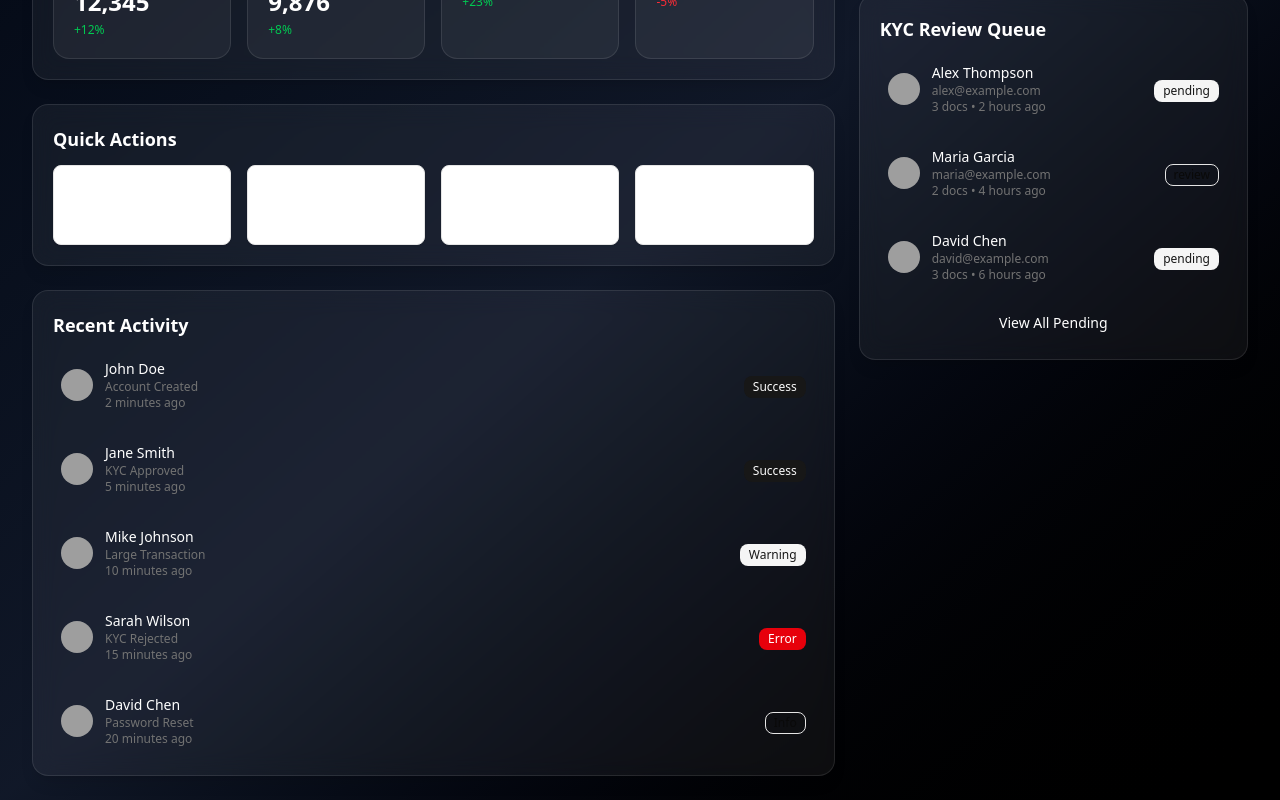
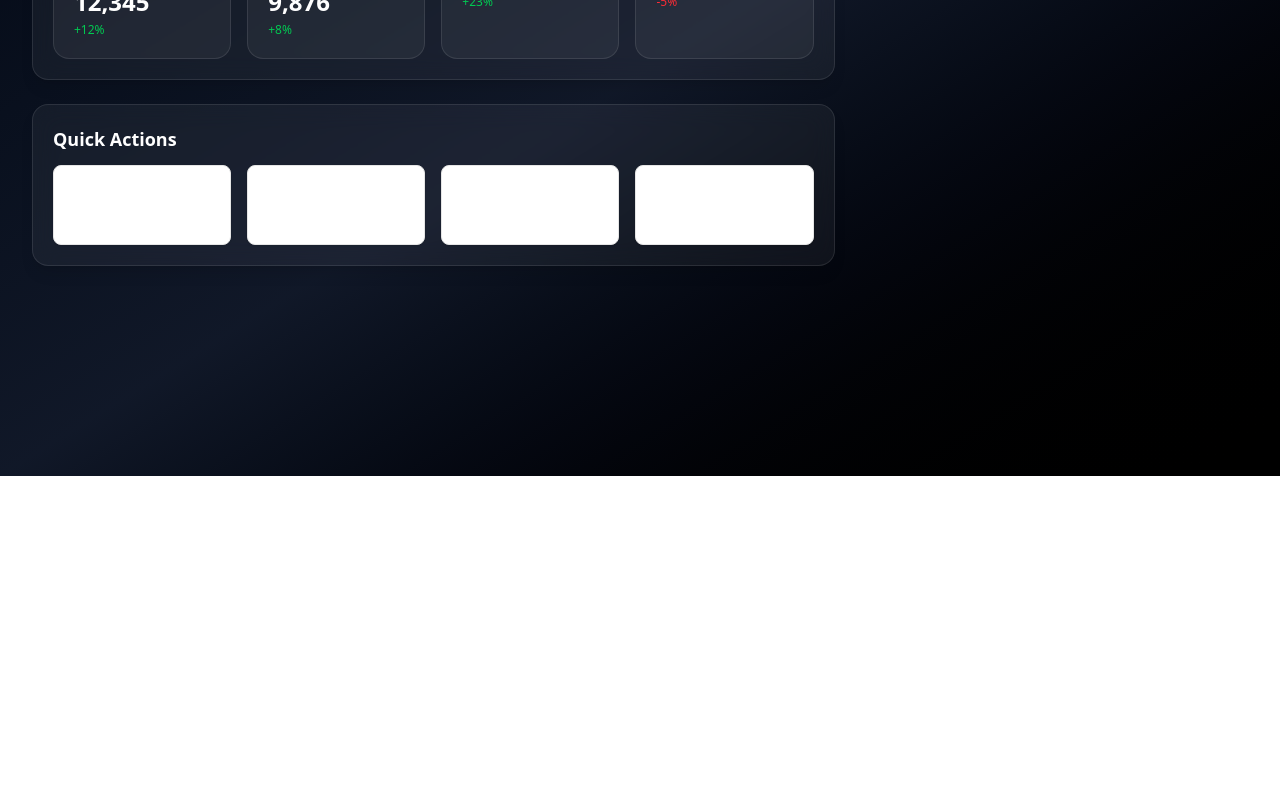
Before and after one commit to rdghostmann/ledgerApp, a Next.js app: page /admin in a window 1280 px wide. Shown: the part 324-1124 px from the top of the page. After the commit the page ends 800 px from the top, so only its background shows below. Built offline with nearby package versions, Linux system fonts and the light colour scheme; grey boxes are pictures that could not be loaded.

Commit message:
addstuff for Admin II

```diff
--- a/app/admin/AdminPage.jsx
+++ b/app/admin/AdminPage.jsx
@@ -212,7 +212,7 @@ export default function AdminDashboard({ recentCustomers = [] }) {
             </div>
 
             {/* Recent Activity */}
-            <div className="bg-white/5 backdrop-blur-md border border-white/10 p-5 rounded-2xl shadow-lg">
+            <div className="hidden bg-white/5 backdrop-blur-md border border-white/10 p-5 rounded-2xl shadow-lg">
               <h2 className="text-lg font-semibold mb-3">Recent Activity</h2>
               <div className="space-y-4">
                 {recentActivity.map((item) => (
@@ -257,7 +257,7 @@ export default function AdminDashboard({ recentCustomers = [] }) {
           </div>
 
           {/* Right Column (Recent Customers + KYC Queue) */}
-          <div className="space-y-6">
+          <div className="hidden space-y-6">
             {/* Recent Customers */}
             <div className="bg-white/5 backdrop-blur-md border border-white/10 p-5 rounded-2xl shadow-lg">
               <h2 className="text-lg font-semibold mb-3">Recent Customers</h2>
```
